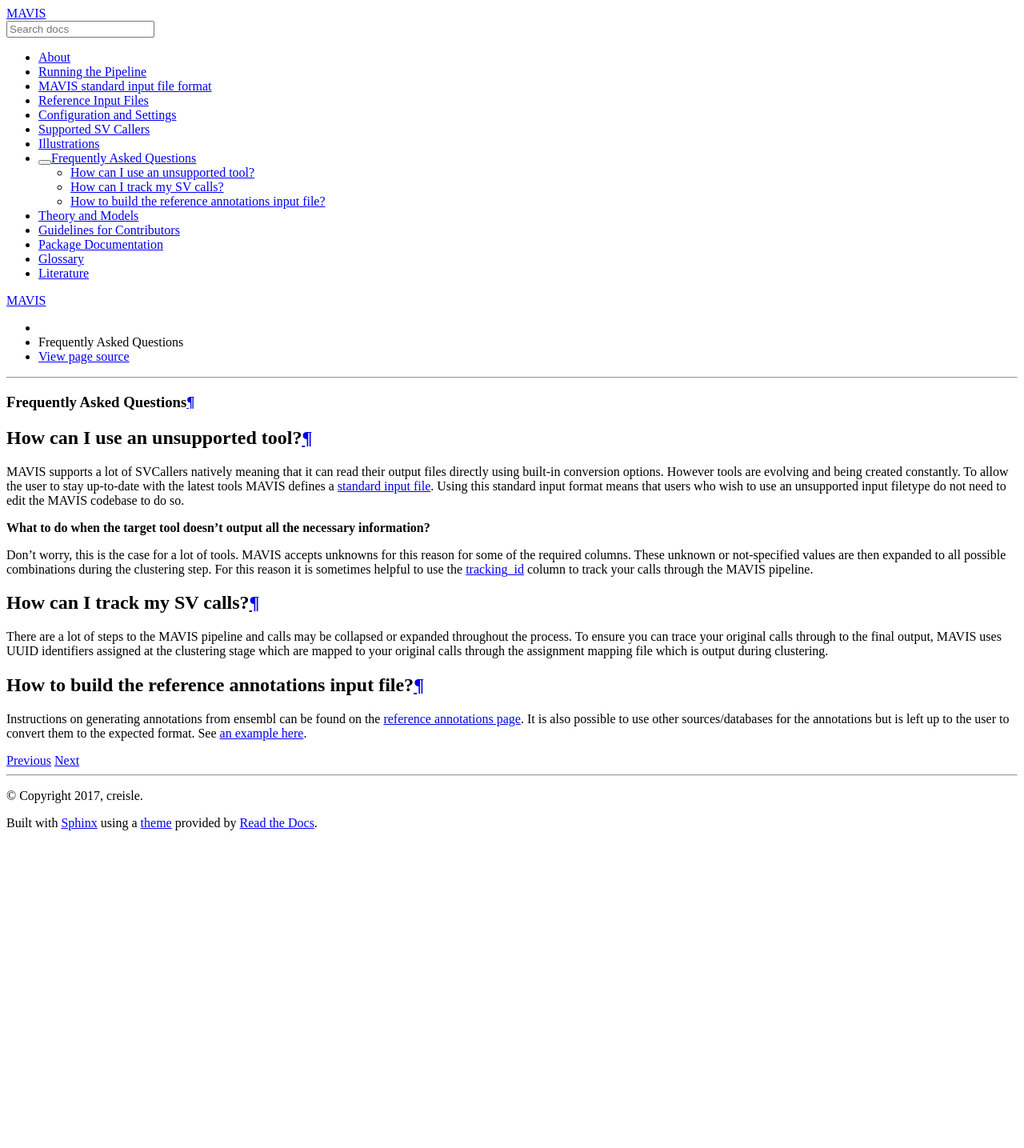
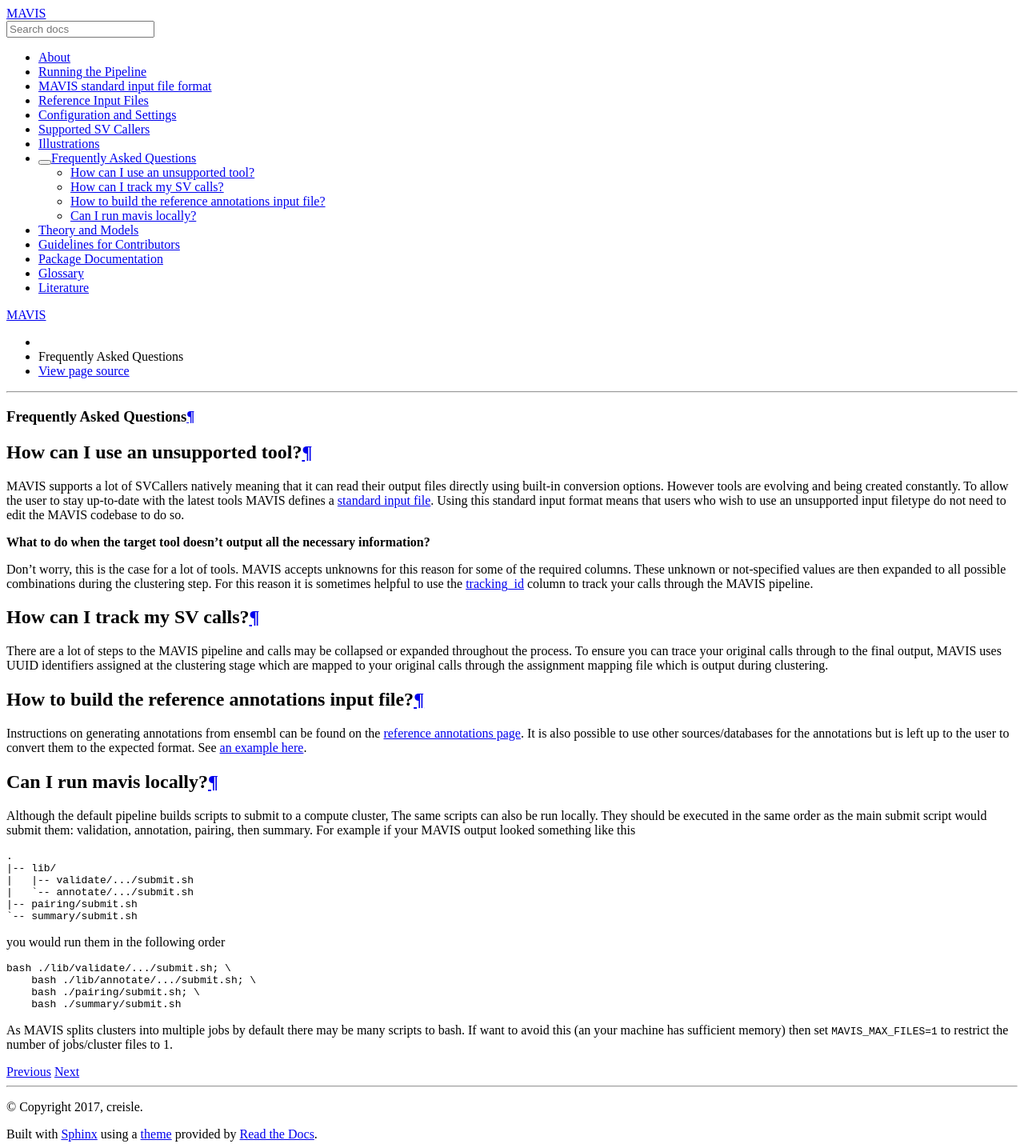
Before and after one commit to bcgsc/mavis, a Sphinx documentation site: the page built from docs/source/faqs.rst, in a window 1280 px wide. Shown: the whole page at 80% size. Built offline with Sphinx 7.4.7 and the Read the Docs theme 2.0.0, drawn with Linux system fonts in a browser that asks for light colours; pages that are not in the unit, such as notebooks, are missing from menus; the version number could not be read and is left out; before the commit the page ends 1046 px from its top, so only the background shows below that.

Commit message:
MAV-255: added instructions for bash only users. Also added start time propogation so that it will be logged in the complete stamps

```diff
--- a/docs/source/faqs.rst
+++ b/docs/source/faqs.rst
@@ -32,3 +32,31 @@
 Instructions on generating annotations from ensembl can be found on the :ref:`reference annotations page <generate-reference-annotations>`.
 It is also possible to use other sources/databases for the annotations but is left up to the user to convert them to the expected
 format. See :ref:`an example here <reference-files-annotations>`.
+
+Can I run mavis locally?
+----------------------------
+
+Although the default pipeline builds scripts to submit to a compute cluster, The same scripts can also be run locally. They should be executed
+in the same order as the main submit script would submit them: validation, annotation, pairing, then summary. For example if your MAVIS
+output looked something like this
+
+.. code:: text
+
+    .
+    |-- lib/
+    |   |-- validate/.../submit.sh
+    |   `-- annotate/.../submit.sh
+    |-- pairing/submit.sh
+    `-- summary/submit.sh
+
+you would run them in the following order
+
+.. code:: bash
+
+    bash ./lib/validate/.../submit.sh; \
+        bash ./lib/annotate/.../submit.sh; \
+        bash ./pairing/submit.sh; \
+        bash ./summary/submit.sh
+
+As MAVIS splits clusters into multiple jobs by default there may be many scripts to bash. If want to avoid this (an your machine has sufficient memory)
+then set ``MAVIS_MAX_FILES=1`` to restrict the number of jobs/cluster files to 1.
--- a/docs/source/package.rst
+++ b/docs/source/package.rst
@@ -16,6 +16,7 @@
     mavis.bam
     auto/mavis.blat
     auto/mavis.breakpoint
+    auto/mavis.checker
     mavis.cluster
     auto/mavis.config
     auto/mavis.constants
```
Also changed, not shown: docs/source/illustrations.rst (+9 -1 lines), 1 other file.
